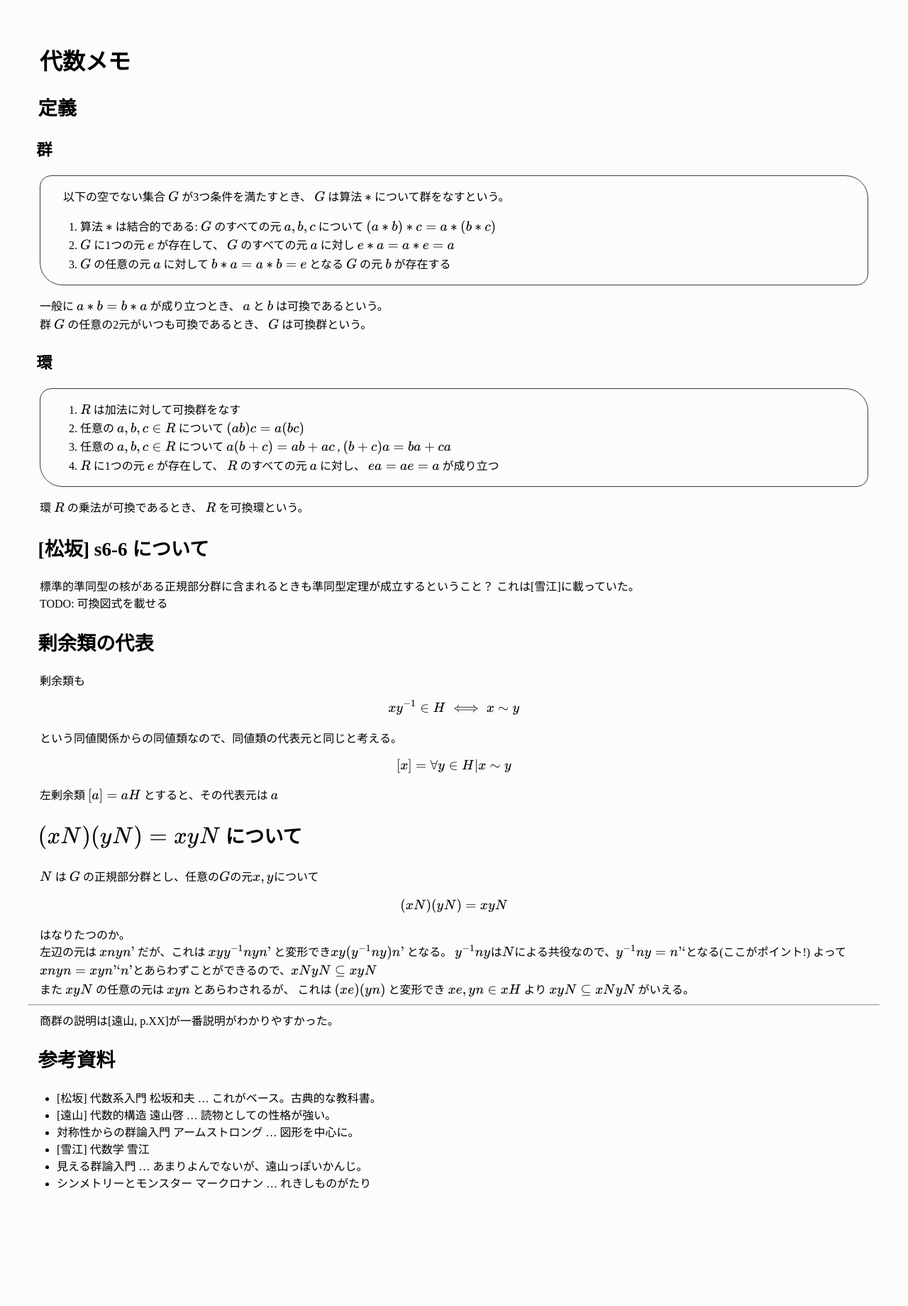
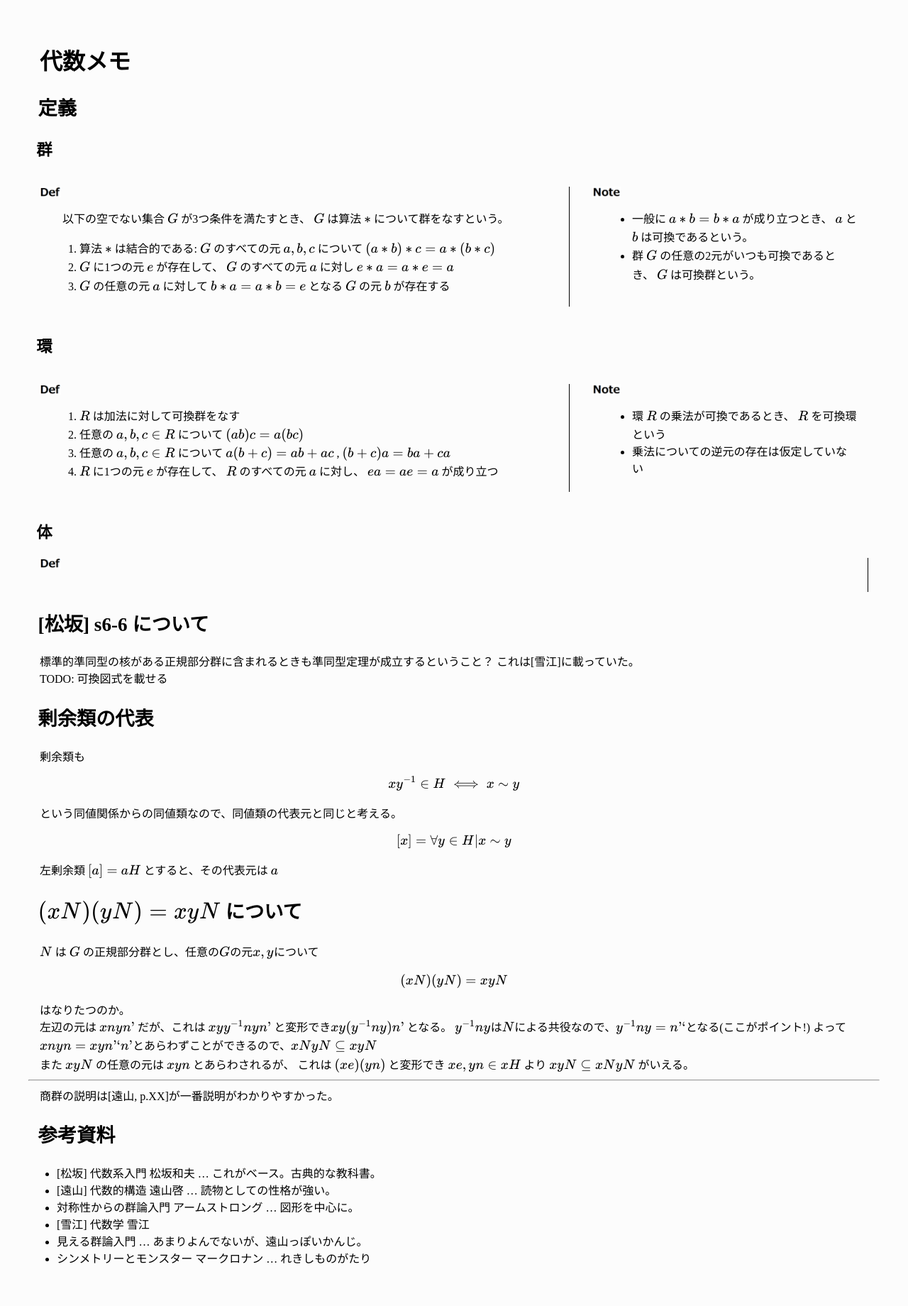
Before and after one commit to f6o/f6o.github.io, a Jekyll site: the page built from algebra.md, in a window 1280 px wide. Shown: the whole page at 71% size. Built offline with Jekyll 4.4.1, drawn with Linux system fonts in a browser that asks for light colours; nearby versions of some CDN libraries; our own code applies the rules of GitHub Pages for plain Markdown files; before the commit the page ends 1734 px from its top, so only the background shows below that.

Commit message:
use css flexbox

```diff
--- a/algebra.md
+++ b/algebra.md
@@ -5,11 +5,13 @@ tags: [math, page]
 
 # 代数メモ
 
+{::options parse_block_html="true" /}
+
 ## 定義
 
 ### 群
 
-{::options parse_block_html="true" /}
+<div class="twocolumn">
 
 <div class="def">
 以下の空でない集合 $G$ が3つ条件を満たすとき、 $G$ は算法 $\*$ について群をなすという。
@@ -19,11 +21,16 @@ tags: [math, page]
 1. $G$ の任意の元 $a$ に対して $b\*a=a\*b=e$ となる $G$ の元 $b$ が存在する
 </div>
 
-一般に $a\*b=b\*a$ が成り立つとき、 $a$ と $b$ は可換であるという。
+<div class="note">
+* 一般に $a\*b=b\*a$ が成り立つとき、 $a$ と $b$ は可換であるという。
+* 群 $G$ の任意の2元がいつも可換であるとき、 $G$ は可換群という。
+</div>
 
-群 $G$ の任意の2元がいつも可換であるとき、 $G$ は可換群という。
+</div>
 
 ### 環
+
+<div class="twocolumn">
 
 <div class="def">
 1. $R$ は加法に対して可換群をなす
@@ -32,7 +39,18 @@ tags: [math, page]
 1. $R$ に1つの元 $e$ が存在して、 $R$ のすべての元 $a$ に対し、 $ea=ae=a$ が成り立つ
 </div>
 
-環 $R$ の乗法が可換であるとき、 $R$ を可換環という。
+<div class="note">
+* 環 $R$ の乗法が可換であるとき、 $R$ を可換環という
+* 乗法についての逆元の存在は仮定していない
+</div>
+
+</div>
+
+### 体
+
+<div class="def">
+
+</div>
 
 ## [松坂] s6-6 について
 
--- a/css/default.css
+++ b/css/default.css
@@ -36,21 +36,44 @@ article.post > p, article.post pre {
 
 footer { text-align : right; }
 
+div.twocolumn {
+    display: flex;
+}
 div.def {
+    flex: 2;
+    border-right: 1px solid #000;
+}
+div.note {
+    flex: 1;
+}
+
+
+div.def, div.note {
     margin: 1em;
-    padding: 1em;
+    padding: 2em 1em 1em 1em;
+    /*
     border-style: solid;
     border-width: thin;
     border-color: #3d3d3d;
-    border-radius: 1em 2em;
+    border-radius: 5px;
+    */
 }
 
-div.def ul, div.def ol {
+div.def ul, div.def ol,
+div.note ul, div.note ol {
     margin : 0;
 }
 
-div.def p + ol, div.def p + ul {
+div.def p + ol, div.def p + ul
+div.note p + ol, div.note p + ul {
     margin-top: 1em;
+}
+
+div.def {
+    background: url("/images/def.png") top left/30px no-repeat;
+}
+div.note {
+    background: url("/images/note.png") top left/40px no-repeat;
 }
 
 ul.itemlist {
```
Also changed, not shown: images/def.png (added), images/note.png (added).
